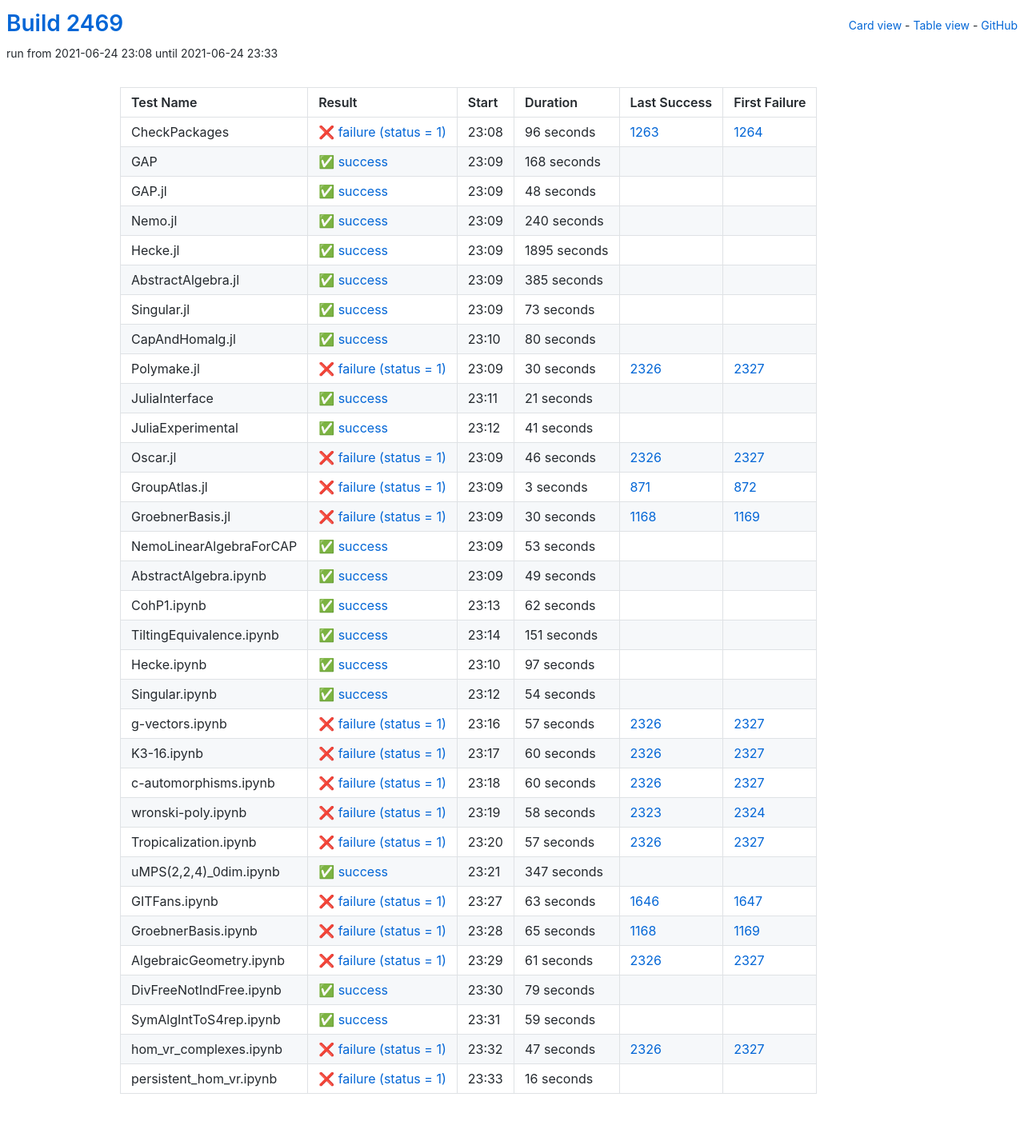
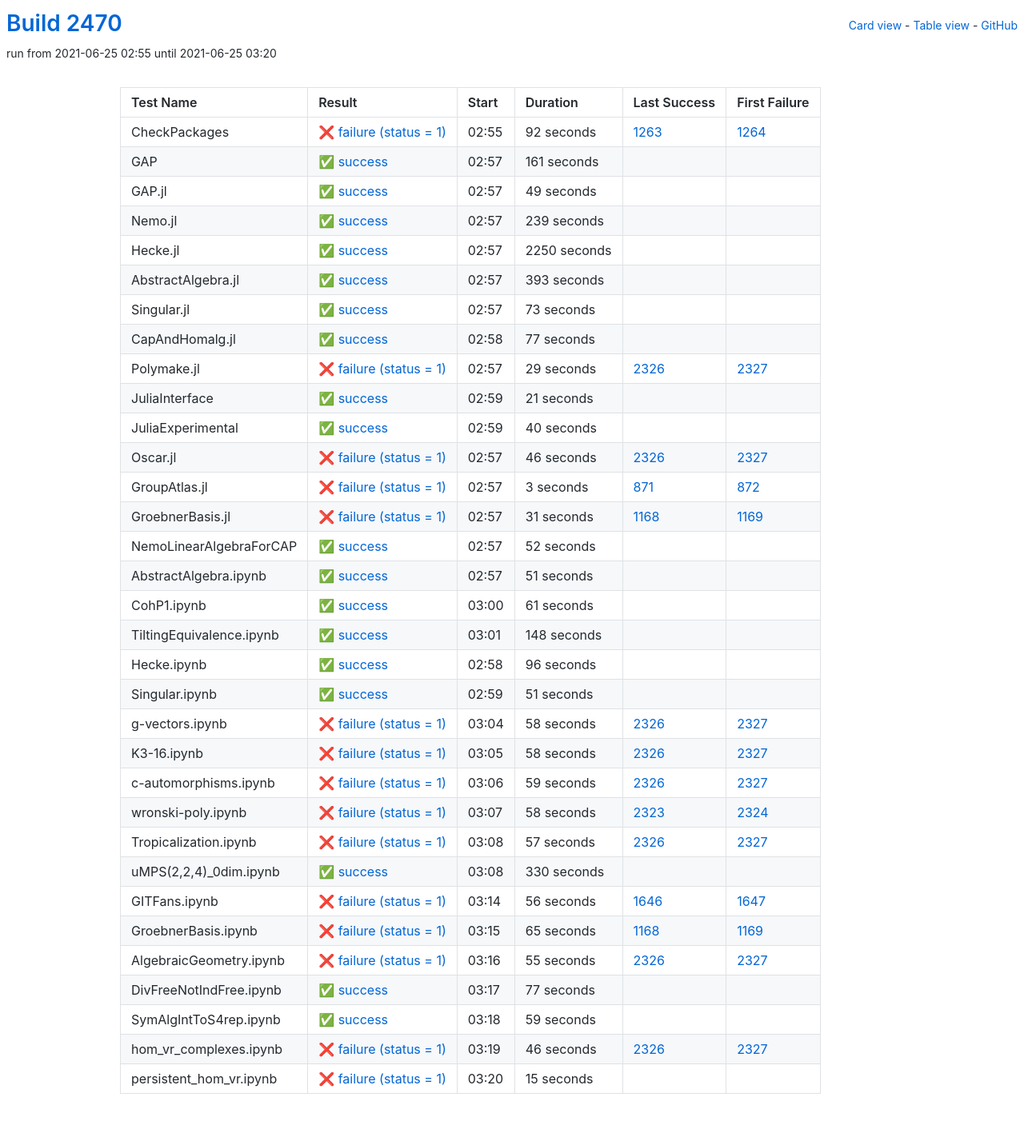
Before and after one commit to oscar-system/oscar-ci-status-stable, a Jekyll site: the page built from table.html, in a window 1280 px wide. Shown: the whole page at 80% size. Built offline with Jekyll 4.4.1, drawn with Linux system fonts in a browser that asks for light colours.

Commit message:
Build #2470

```diff
--- a/_data/ci.yml
+++ b/_data/ci.yml
@@ -1,6 +1,6 @@
 ---
-build: 2469
-build_url: https://oscarci.mathematik.uni-kl.de/job/oscar-stable/2469/
+build: 2470
+build_url: https://oscarci.mathematik.uni-kl.de/job/oscar-stable/2470/
 job: oscar-stable
 organization: oscar-system
 repo: oscar-ci-status-stable
@@ -8,80 +8,80 @@ repourl: https://github.com/oscar-system/oscar-ci-status-stable
 tests:
 - name: CheckPackages
   id: checkpackages
-  log: https://oscarci.mathematik.uni-kl.de/job/oscar-stable/2469/artifact/logs/build-2469/CheckPackages.log
-  start: 2021-06-24 23:08
+  log: https://oscarci.mathematik.uni-kl.de/job/oscar-stable/2470/artifact/logs/build-2470/CheckPackages.log
+  start: 2021-06-25 02:55
   success: false
   exitcode: 1
   status: failure
-  duration: 96
+  duration: 92
   last_success: 1263
   last_success_url: https://oscarci.mathematik.uni-kl.de/job/oscar-stable/1263/
   first_failure: 1264
   first_failure_url: https://oscarci.mathematik.uni-kl.de/job/oscar-stable/1264/
 - name: GAP
   id: gap
-  log: https://oscarci.mathematik.uni-kl.de/job/oscar-stable/2469/artifact/logs/build-2469/GAP.log
-  start: 2021-06-24 23:09
+  log: https://oscarci.mathematik.uni-kl.de/job/oscar-stable/2470/artifact/logs/build-2470/GAP.log
+  start: 2021-06-25 02:57
   success: true
   exitcode: 0
   status: success
-  duration: 168
+  duration: 161
   last_success: false
   last_success_url:
   first_failure: false
   first_failure_url:
 - name: GAP.jl
   id: gap-jl
-  log: https://oscarci.mathematik.uni-kl.de/job/oscar-stable/2469/artifact/logs/build-2469/GAP.jl.log
-  start: 2021-06-24 23:09
+  log: https://oscarci.mathematik.uni-kl.de/job/oscar-stable/2470/artifact/logs/build-2470/GAP.jl.log
+  start: 2021-06-25 02:57
   success: true
   exitcode: 0
   status: success
-  duration: 48
+  duration: 49
   last_success: false
   last_success_url:
   first_failure: false
   first_failure_url:
 - name: Nemo.jl
   id: nemo-jl
-  log: https://oscarci.mathematik.uni-kl.de/job/oscar-stable/2469/artifact/logs/build-2469/Nemo.jl.log
-  start: 2021-06-24 23:09
+  log: https://oscarci.mathematik.uni-kl.de/job/oscar-stable/2470/artifact/logs/build-2470/Nemo.jl.log
+  start: 2021-06-25 02:57
   success: true
   exitcode: 0
   status: success
-  duration: 240
+  duration: 239
   last_success: false
   last_success_url:
   first_failure: false
   first_failure_url:
 - name: Hecke.jl
   id: hecke-jl
-  log: https://oscarci.mathematik.uni-kl.de/job/oscar-stable/2469/artifact/logs/build-2469/Hecke.jl.log
-  start: 2021-06-24 23:09
+  log: https://oscarci.mathematik.uni-kl.de/job/oscar-stable/2470/artifact/logs/build-2470/Hecke.jl.log
+  start: 2021-06-25 02:57
   success: true
   exitcode: 0
   status: success
-  duration: 1895
+  duration: 2250
   last_success: false
   last_success_url:
   first_failure: false
   first_failure_url:
 - name: AbstractAlgebra.jl
   id: abstractalgebra-jl
-  log: https://oscarci.mathematik.uni-kl.de/job/oscar-stable/2469/artifact/logs/build-2469/AbstractAlgebra.jl.log
-  start: 2021-06-24 23:09
+  log: https://oscarci.mathematik.uni-kl.de/job/oscar-stable/2470/artifact/logs/build-2470/AbstractAlgebra.jl.log
+  start: 2021-06-25 02:57
   success: true
   exitcode: 0
   status: success
-  duration: 385
+  duration: 393
   last_success: false
   last_success_url:
   first_failure: false
   first_failure_url:
 - name: Singular.jl
   id: singular-jl
-  log: https://oscarci.mathematik.uni-kl.de/job/oscar-stable/2469/artifact/logs/build-2469/Singular.jl.log
-  start: 2021-06-24 23:09
+  log: https://oscarci.mathematik.uni-kl.de/job/oscar-stable/2470/artifact/logs/build-2470/Singular.jl.log
+  start: 2021-06-25 02:57
   success: true
   exitcode: 0
   status: success
@@ -92,32 +92,32 @@ tests:
   first_failure_url:
 - name: CapAndHomalg.jl
   id: capandhomalg-jl
-  log: https://oscarci.mathematik.uni-kl.de/job/oscar-stable/2469/artifact/logs/build-2469/CapAndHomalg.jl.log
-  start: 2021-06-24 23:10
+  log: https://oscarci.mathematik.uni-kl.de/job/oscar-stable/2470/artifact/logs/build-2470/CapAndHomalg.jl.log
+  start: 2021-06-25 02:58
   success: true
   exitcode: 0
   status: success
-  duration: 80
+  duration: 77
   last_success: false
   last_success_url:
   first_failure: false
   first_failure_url:
 - name: Polymake.jl
   id: polymake-jl
-  log: https://oscarci.mathematik.uni-kl.de/job/oscar-stable/2469/artifact/logs/build-2469/Polymake.jl.log
-  start: 2021-06-24 23:09
+  log: https://oscarci.mathematik.uni-kl.de/job/oscar-stable/2470/artifact/logs/build-2470/Polymake.jl.log
+  start: 2021-06-25 02:57
   success: false
   exitcode: 1
   status: failure
-  duration: 30
+  duration: 29
   last_success: 2326
   last_success_url: https://oscarci.mathematik.uni-kl.de/job/oscar-stable/2326/
   first_failure: 2327
   first_failure_url: https://oscarci.mathematik.uni-kl.de/job/oscar-stable/2327/
 - name: JuliaInterface
   id: juliainterface
-  log: https://oscarci.mathematik.uni-kl.de/job/oscar-stable/2469/artifact/logs/build-2469/JuliaInterface.log
-  start: 2021-06-24 23:11
+  log: https://oscarci.mathematik.uni-kl.de/job/oscar-stable/2470/artifact/logs/build-2470/JuliaInterface.log
+  start: 2021-06-25 02:59
   success: true
   exitcode: 0
   status: success
@@ -128,20 +128,20 @@ tests:
   first_failure_url:
 - name: JuliaExperimental
   id: juliaexperimental
-  log: https://oscarci.mathematik.uni-kl.de/job/oscar-stable/2469/artifact/logs/build-2469/JuliaExperimental.log
-  start: 2021-06-24 23:12
+  log: https://oscarci.mathematik.uni-kl.de/job/oscar-stable/2470/artifact/logs/build-2470/JuliaExperimental.log
+  start: 2021-06-25 02:59
   success: true
   exitcode: 0
   status: success
-  duration: 41
+  duration: 40
   last_success: false
   last_success_url:
   first_failure: false
   first_failure_url:
 - name: Oscar.jl
   id: oscar-jl
-  log: https://oscarci.mathematik.uni-kl.de/job/oscar-stable/2469/artifact/logs/build-2469/Oscar.jl.log
-  start: 2021-06-24 23:09
+  log: https://oscarci.mathematik.uni-kl.de/job/oscar-stable/2470/artifact/logs/build-2470/Oscar.jl.log
+  start: 2021-06-25 02:57
   success: false
   exitcode: 1
   status: failure
@@ -152,8 +152,8 @@ tests:
   first_failure_url: https://oscarci.mathematik.uni-kl.de/job/oscar-stable/2327/
 - name: GroupAtlas.jl
   id: groupatlas-jl
-  log: https://oscarci.mathematik.uni-kl.de/job/oscar-stable/2469/artifact/logs/build-2469/GroupAtlas.jl.log
-  start: 2021-06-24 23:09
+  log: https://oscarci.mathematik.uni-kl.de/job/oscar-stable/2470/artifact/logs/build-2470/GroupAtlas.jl.log
+  start: 2021-06-25 02:57
   success: false
   exitcode: 1
   status: failure
@@ -164,128 +164,128 @@ tests:
   first_failure_url: https://oscarci.mathematik.uni-kl.de/job/oscar-stable/872/
 - name: GroebnerBasis.jl
   id: groebnerbasis-jl
-  log: https://oscarci.mathematik.uni-kl.de/job/oscar-stable/2469/artifact/logs/build-2469/GroebnerBasis.jl.log
-  start: 2021-06-24 23:09
+  log: https://oscarci.mathematik.uni-kl.de/job/oscar-stable/2470/artifact/logs/build-2470/GroebnerBasis.jl.log
+  start: 2021-06-25 02:57
   success: false
   exitcode: 1
   status: failure
-  duration: 30
+  duration: 31
   last_success: 1168
   last_success_url: https://oscarci.mathematik.uni-kl.de/job/oscar-stable/1168/
   first_failure: 1169
   first_failure_url: https://oscarci.mathematik.uni-kl.de/job/oscar-stable/1169/
 - name: NemoLinearAlgebraForCAP
   id: nemolinearalgebraforcap
-  log: https://oscarci.mathematik.uni-kl.de/job/oscar-stable/2469/artifact/logs/build-2469/NemoLinearAlgebraForCAP.log
-  start: 2021-06-24 23:09
+  log: https://oscarci.mathematik.uni-kl.de/job/oscar-stable/2470/artifact/logs/build-2470/NemoLinearAlgebraForCAP.log
+  start: 2021-06-25 02:57
   success: true
   exitcode: 0
   status: success
-  duration: 53
+  duration: 52
   last_success: false
   last_success_url:
   first_failure: false
   first_failure_url:
 - name: AbstractAlgebra.ipynb
   id: abstractalgebra-ipynb
-  log: https://oscarci.mathematik.uni-kl.de/job/oscar-stable/2469/artifact/logs/build-2469/AbstractAlgebra.ipynb.log
-  start: 2021-06-24 23:09
+  log: https://oscarci.mathematik.uni-kl.de/job/oscar-stable/2470/artifact/logs/build-2470/AbstractAlgebra.ipynb.log
+  start: 2021-06-25 02:57
   success: true
   exitcode: 0
   status: success
-  duration: 49
+  duration: 51
   last_success: false
   last_success_url:
   first_failure: false
   first_failure_url:
 - name: CohP1.ipynb
   id: cohp1-ipynb
-  log: https://oscarci.mathematik.uni-kl.de/job/oscar-stable/2469/artifact/logs/build-2469/CohP1.ipynb.log
-  start: 2021-06-24 23:13
+  log: https://oscarci.mathematik.uni-kl.de/job/oscar-stable/2470/artifact/logs/build-2470/CohP1.ipynb.log
+  start: 2021-06-25 03:00
   success: true
   exitcode: 0
   status: success
-  duration: 62
+  duration: 61
   last_success: false
   last_success_url:
   first_failure: false
   first_failure_url:
 - name: TiltingEquivalence.ipynb
   id: tiltingequivalence-ipynb
-  log: https://oscarci.mathematik.uni-kl.de/job/oscar-stable/2469/artifact/logs/build-2469/TiltingEquivalence.ipynb.log
-  start: 2021-06-24 23:14
+  log: https://oscarci.mathematik.uni-kl.de/job/oscar-stable/2470/artifact/logs/build-2470/TiltingEquivalence.ipynb.log
+  start: 2021-06-25 03:01
   success: true
   exitcode: 0
   status: success
-  duration: 151
+  duration: 148
   last_success: false
   last_success_url:
   first_failure: false
   first_failure_url:
 - name: Hecke.ipynb
   id: hecke-ipynb
-  log: https://oscarci.mathematik.uni-kl.de/job/oscar-stable/2469/artifact/logs/build-2469/Hecke.ipynb.log
-  start: 2021-06-24 23:10
+  log: https://oscarci.mathematik.uni-kl.de/job/oscar-stable/2470/artifact/logs/build-2470/Hecke.ipynb.log
+  start: 2021-06-25 02:58
   success: true
   exitcode: 0
   status: success
-  duration: 97
+  duration: 96
   last_success: false
   last_success_url:
   first_failure: false
   first_failure_url:
 - name: Singular.ipynb
   id: singular-ipynb
-  log: https://oscarci.mathematik.uni-kl.de/job/oscar-stable/2469/artifact/logs/build-2469/Singular.ipynb.log
-  start: 2021-06-24 23:12
+  log: https://oscarci.mathematik.uni-kl.de/job/oscar-stable/2470/artifact/logs/build-2470/Singular.ipynb.log
+  start: 2021-06-25 02:59
   success: true
   exitcode: 0
   status: success
-  duration: 54
+  duration: 51
   last_success: false
   last_success_url:
   first_failure: false
   first_failure_url:
 - name: g-vectors.ipynb
   id: g-vectors-ipynb
-  log: https://oscarci.mathematik.uni-kl.de/job/oscar-stable/2469/artifact/logs/build-2469/g-vectors.ipynb.log
-  start: 2021-06-24 23:16
+  log: https://oscarci.mathematik.uni-kl.de/job/oscar-stable/2470/artifact/logs/build-2470/g-vectors.ipynb.log
+  start: 2021-06-25 03:04
   success: false
   exitcode: 1
   status: failure
-  duration: 57
+  duration: 58
   last_success: 2326
   last_success_url: https://oscarci.mathematik.uni-kl.de/job/oscar-stable/2326/
   first_failure: 2327
   first_failure_url: https://oscarci.mathematik.uni-kl.de/job/oscar-stable/2327/
 - name: K3-16.ipynb
   id: k3-16-ipynb
-  log: https://oscarci.mathematik.uni-kl.de/job/oscar-stable/2469/artifact/logs/build-2469/K3-16.ipynb.log
-  start: 2021-06-24 23:17
+  log: https://oscarci.mathematik.uni-kl.de/job/oscar-stable/2470/artifact/logs/build-2470/K3-16.ipynb.log
+  start: 2021-06-25 03:05
   success: false
   exitcode: 1
   status: failure
-  duration: 60
+  duration: 58
   last_success: 2326
   last_success_url: https://oscarci.mathematik.uni-kl.de/job/oscar-stable/2326/
   first_failure: 2327
   first_failure_url: https://oscarci.mathematik.uni-kl.de/job/oscar-stable/2327/
 - name: c-automorphisms.ipynb
   id: c-automorphisms-ipynb
-  log: https://oscarci.mathematik.uni-kl.de/job/oscar-stable/2469/artifact/logs/build-2469/c-automorphisms.ipynb.log
-  start: 2021-06-24 23:18
+  log: https://oscarci.mathematik.uni-kl.de/job/oscar-stable/2470/artifact/logs/build-2470/c-automorphisms.ipynb.log
+  start: 2021-06-25 03:06
   success: false
   exitcode: 1
   status: failure
-  duration: 60
+  duration: 59
   last_success: 2326
   last_success_url: https://oscarci.mathematik.uni-kl.de/job/oscar-stable/2326/
   first_failure: 2327
   first_failure_url: https://oscarci.mathematik.uni-kl.de/job/oscar-stable/2327/
 - name: wronski-poly.ipynb
   id: wronski-poly-ipynb
-  log: https://oscarci.mathematik.uni-kl.de/job/oscar-stable/2469/artifact/logs/build-2469/wronski-poly.ipynb.log
-  start: 2021-06-24 23:19
+  log: https://oscarci.mathematik.uni-kl.de/job/oscar-stable/2470/artifact/logs/build-2470/wronski-poly.ipynb.log
+  start: 2021-06-25 03:07
   success: false
   exitcode: 1
   status: failure
@@ -296,8 +296,8 @@ tests:
   first_failure_url: https://oscarci.mathematik.uni-kl.de/job/oscar-stable/2324/
 - name: Tropicalization.ipynb
   id: tropicalization-ipynb
-  log: https://oscarci.mathematik.uni-kl.de/job/oscar-stable/2469/artifact/logs/build-2469/Tropicalization.ipynb.log
-  start: 2021-06-24 23:20
+  log: https://oscarci.mathematik.uni-kl.de/job/oscar-stable/2470/artifact/logs/build-2470/Tropicalization.ipynb.log
+  start: 2021-06-25 03:08
   success: false
   exitcode: 1
   status: failure
@@ -308,32 +308,32 @@ tests:
   first_failure_url: https://oscarci.mathematik.uni-kl.de/job/oscar-stable/2327/
 - name: uMPS(2,2,4)_0dim.ipynb
   id: umps-2-2-4-0dim-ipynb
-  log: https://oscarci.mathematik.uni-kl.de/job/oscar-stable/2469/artifact/logs/build-2469/uMPS-2-2-4-_0dim.ipynb.log
-  start: 2021-06-24 23:21
+  log: https://oscarci.mathematik.uni-kl.de/job/oscar-stable/2470/artifact/logs/build-2470/uMPS-2-2-4-_0dim.ipynb.log
+  start: 2021-06-25 03:08
   success: true
   exitcode: 0
   status: success
-  duration: 347
+  duration: 330
   last_success: false
   last_success_url:
   first_failure: false
   first_failure_url:
 - name: GITFans.ipynb
   id: gitfans-ipynb
-  log: https://oscarci.mathematik.uni-kl.de/job/oscar-stable/2469/artifact/logs/build-2469/GITFans.ipynb.log
-  start: 2021-06-24 23:27
+  log: https://oscarci.mathematik.uni-kl.de/job/oscar-stable/2470/artifact/logs/build-2470/GITFans.ipynb.log
+  start: 2021-06-25 03:14
   success: false
   exitcode: 1
   status: failure
-  duration: 63
+  duration: 56
   last_success: 1646
   last_success_url: https://oscarci.mathematik.uni-kl.de/job/oscar-stable/1646/
   first_failure: 1647
   first_failure_url: https://oscarci.mathematik.uni-kl.de/job/oscar-stable/1647/
 - name: GroebnerBasis.ipynb
   id: groebnerbasis-ipynb
-  log: https://oscarci.mathematik.uni-kl.de/job/oscar-stable/2469/artifact/logs/build-2469/GroebnerBasis.ipynb.log
-  start: 2021-06-24 23:28
+  log: https://oscarci.mathematik.uni-kl.de/job/oscar-stable/2470/artifact/logs/build-2470/GroebnerBasis.ipynb.log
+  start: 2021-06-25 03:15
   success: false
   exitcode: 1
   status: failure
@@ -344,32 +344,32 @@ tests:
   first_failure_url: https://oscarci.mathematik.uni-kl.de/job/oscar-stable/1169/
 - name: AlgebraicGeometry.ipynb
   id: algebraicgeometry-ipynb
-  log: https://oscarci.mathematik.uni-kl.de/job/oscar-stable/2469/artifact/logs/build-2469/AlgebraicGeometry.ipynb.log
-  start: 2021-06-24 23:29
+  log: https://oscarci.mathematik.uni-kl.de/job/oscar-stable/2470/artifact/logs/build-2470/AlgebraicGeometry.ipynb.log
+  start: 2021-06-25 03:16
   success: false
   exitcode: 1
   status: failure
-  duration: 61
+  duration: 55
   last_success: 2326
   last_success_url: https://oscarci.mathematik.uni-kl.de/job/oscar-stable/2326/
   first_failure: 2327
   first_failure_url: https://oscarci.mathematik.uni-kl.de/job/oscar-stable/2327/
 - name: DivFreeNotIndFree.ipynb
   id: divfreenotindfree-ipynb
-  log: https://oscarci.mathematik.uni-kl.de/job/oscar-stable/2469/artifact/logs/build-2469/DivFreeNotIndFree.ipynb.log
-  start: 2021-06-24 23:30
+  log: https://oscarci.mathematik.uni-kl.de/job/oscar-stable/2470/artifact/logs/build-2470/DivFreeNotIndFree.ipynb.log
+  start: 2021-06-25 03:17
   success: true
   exitcode: 0
   status: success
-  duration: 79
+  duration: 77
   last_success: false
   last_success_url:
   first_failure: false
   first_failure_url:
 - name: SymAlgIntToS4rep.ipynb
   id: symalginttos4rep-ipynb
-  log: https://oscarci.mathematik.uni-kl.de/job/oscar-stable/2469/artifact/logs/build-2469/SymAlgIntToS4rep.ipynb.log
-  start: 2021-06-24 23:31
+  log: https://oscarci.mathematik.uni-kl.de/job/oscar-stable/2470/artifact/logs/build-2470/SymAlgIntToS4rep.ipynb.log
+  start: 2021-06-25 03:18
   success: true
   exitcode: 0
   status: success
@@ -380,24 +380,24 @@ tests:
   first_failure_url:
 - name: hom_vr_complexes.ipynb
   id: hom-vr-complexes-ipynb
-  log: https://oscarci.mathematik.uni-kl.de/job/oscar-stable/2469/artifact/logs/build-2469/hom_vr_complexes.ipynb.log
-  start: 2021-06-24 23:32
+  log: https://oscarci.mathematik.uni-kl.de/job/oscar-stable/2470/artifact/logs/build-2470/hom_vr_complexes.ipynb.log
+  start: 2021-06-25 03:19
   success: false
   exitcode: 1
   status: failure
-  duration: 47
+  duration: 46
   last_success: 2326
   last_success_url: https://oscarci.mathematik.uni-kl.de/job/oscar-stable/2326/
   first_failure: 2327
   first_failure_url: https://oscarci.mathematik.uni-kl.de/job/oscar-stable/2327/
 - name: persistent_hom_vr.ipynb
   id: persistent-hom-vr-ipynb
-  log: https://oscarci.mathematik.uni-kl.de/job/oscar-stable/2469/artifact/logs/build-2469/persistent_hom_vr.ipynb.log
-  start: 2021-06-24 23:33
+  log: https://oscarci.mathematik.uni-kl.de/job/oscar-stable/2470/artifact/logs/build-2470/persistent_hom_vr.ipynb.log
+  start: 2021-06-25 03:20
   success: false
   exitcode: 1
   status: failure
-  duration: 16
+  duration: 15
   last_success: false
   last_success_url:
   first_failure: false
```
Also changed, not shown: README.md.
